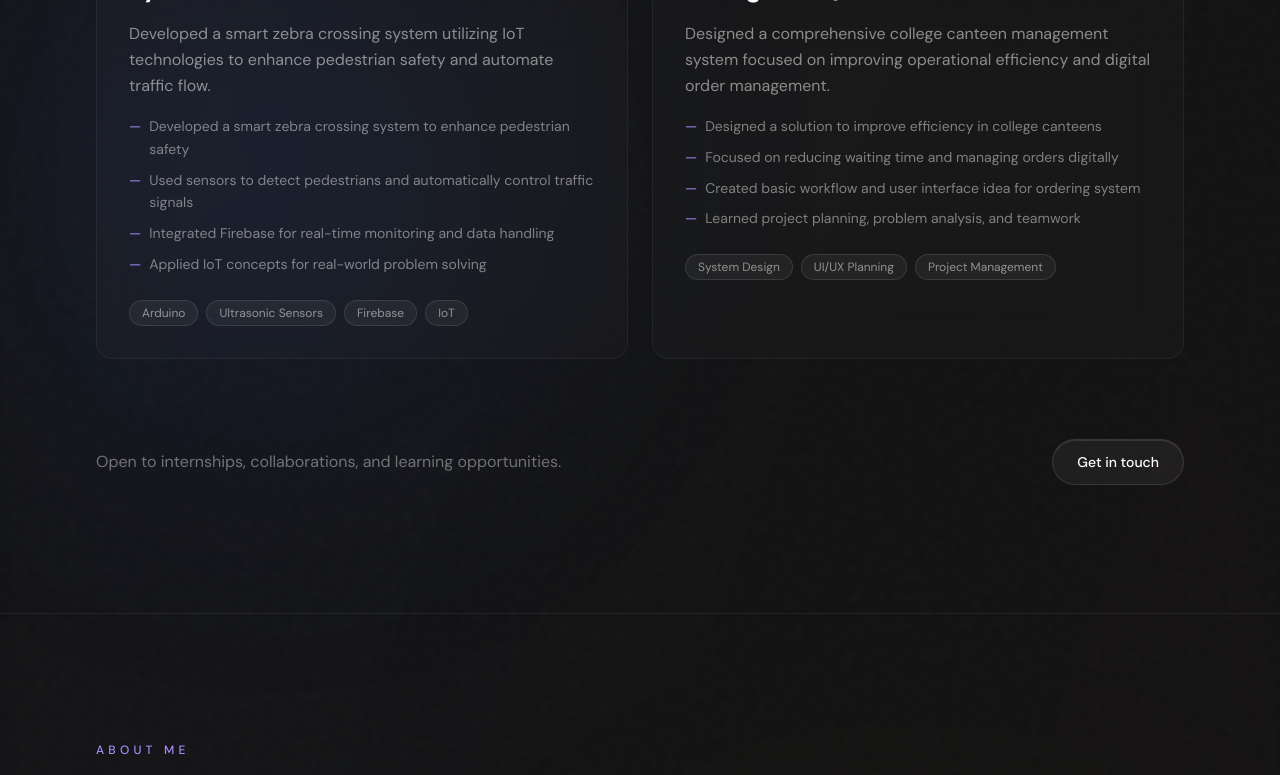
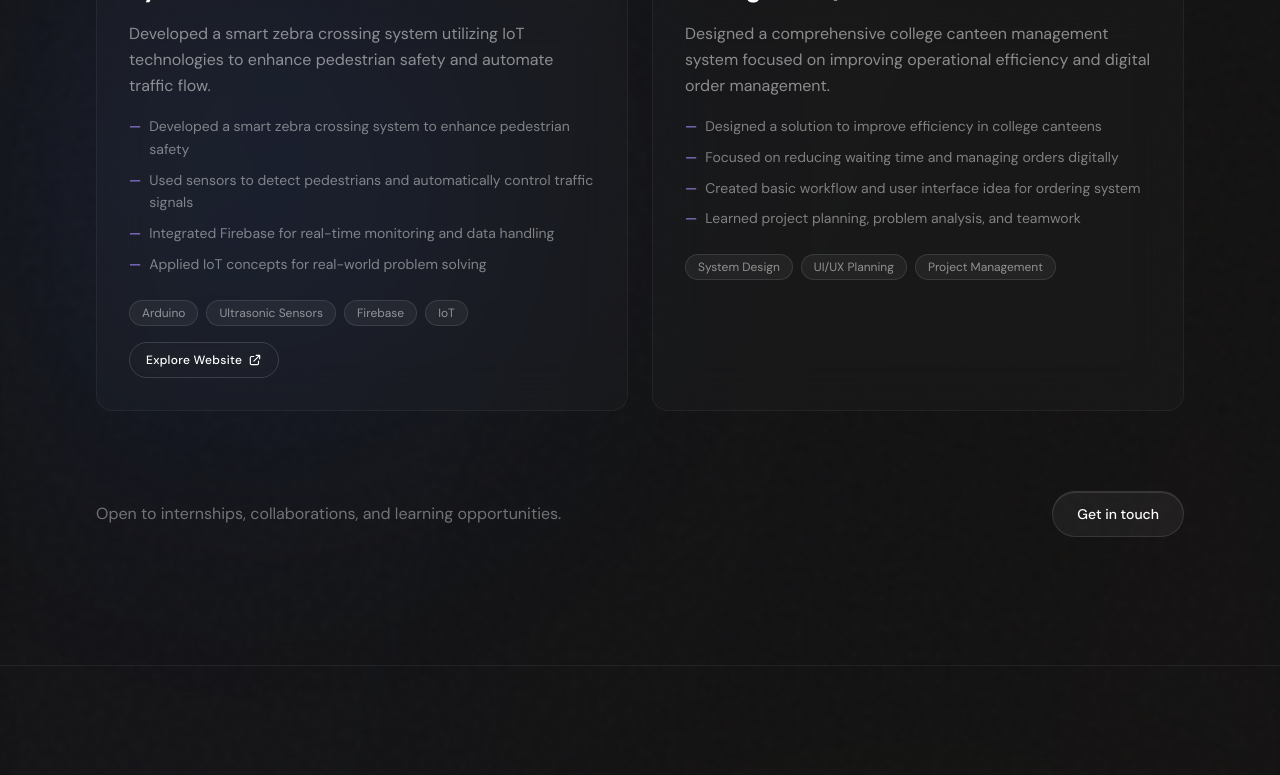
Before and after one commit to vitsamyak/portfolio, a Next.js app: page / in a window 1280 px wide. Shown: the part 4508-5283 px from the top of the page. Built offline with nearby package versions, Linux system fonts and the light colour scheme; no server answers.

Commit message:
added link

```diff
--- a/src/components/Projects.tsx
+++ b/src/components/Projects.tsx
@@ -100,6 +100,43 @@ export default function Projects() {
               ))}
             </ul>
 
+            {project.link ? (
+              <div className="mt-6 flex items-center justify-between gap-4 flex-wrap">
+                <div className="flex flex-wrap gap-2">
+                  {project.tags.map((tag) => (
+                    <span
+                      key={tag}
+                      className="rounded-full border border-white/10 bg-white/5 px-3 py-1 text-xs text-white/50"
+                    >
+                      {tag}
+                    </span>
+                  ))}
+                </div>
+                <Button
+                  variant="outline"
+                  size="sm"
+                  href={project.link}
+                  className="group/btn h-9"
+                >
+                  <span className="flex items-center gap-1.5">
+                    Explore Website
+                    <svg
+                      className="h-3.5 w-3.5 transition-transform duration-300 group-hover/btn:translate-x-0.5 group-hover/btn:-translate-y-0.5"
+                      fill="none"
+                      viewBox="0 0 24 24"
+                      stroke="currentColor"
+                      strokeWidth={2}
+                    >
+                      <path
+                        strokeLinecap="round"
+                        strokeLinejoin="round"
+                        d="M10 6H6a2 2 0 00-2 2v10a2 2 0 002 2h10a2 2 0 002-2v-4M14 4h6m0 0v6m0-6L10 14"
+                      />
+                    </svg>
+                  </span>
+                </Button>
+              </div>
+            ) : (
               <div className="mt-6 flex flex-wrap gap-2">
                 {project.tags.map((tag) => (
                   <span
@@ -110,6 +147,7 @@ export default function Projects() {
                   </span>
                 ))}
               </div>
+            )}
           </motion.article>
         ))}
       </motion.div>
--- a/src/lib/portfolio.ts
+++ b/src/lib/portfolio.ts
@@ -88,6 +88,7 @@ export const projects = [
       "Developed a smart zebra crossing system utilizing IoT technologies to enhance pedestrian safety and automate traffic flow.",
     tags: ["Arduino", "Ultrasonic Sensors", "Firebase", "IoT"],
     year: "2025",
+    link: "https://safecross.vercel.app",
     highlights: [
       "Developed a smart zebra crossing system to enhance pedestrian safety",
       "Used sensors to detect pedestrians and automatically control traffic signals",
```
Lines whose indentation alone changed are shown as unchanged.
